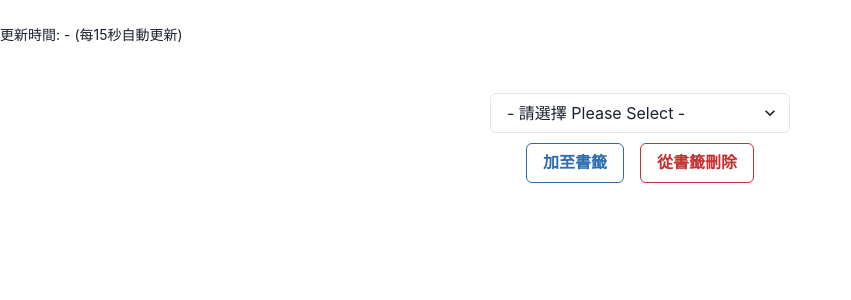
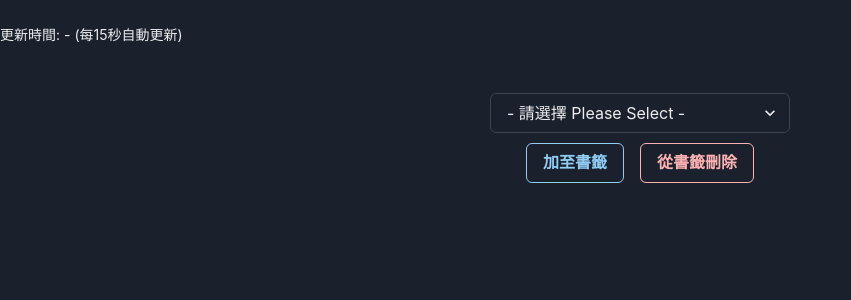
Before and after one commit to LaurenceLungo/Light-Rail-Radar, a React (Create React App) app: page / in a window 1280 px wide. Shown: the top 300 px of the page, without its empty margins (0-851 px from the left). Built offline with nearby package versions, Linux system fonts and the light colour scheme.

Commit message:
extend background color to notification bar, force UI to be dark mode only

```diff
--- a/public/index.html
+++ b/public/index.html
@@ -2,6 +2,8 @@
 <html lang="en">
   <head>
     <meta charset="utf-8" />
+    <meta name="apple-mobile-web-app-capable" content="yes"></meta>
+    <meta name="apple-mobile-web-app-status-bar-style" content="black-translucent"></meta>
     <link rel="icon" href="%PUBLIC_URL%/favicon.ico" />
     <meta name="viewport" content="width=device-width, initial-scale=1" />
     <meta name="theme-color" content="#000000" />
--- a/src/theme.js
+++ b/src/theme.js
@@ -1,8 +1,8 @@
 import { extendTheme } from "@chakra-ui/react";
 
 const config = {
-  initialColorMode: "light",
-  useSystemColorMode: true,
+  initialColorMode: "dark",
+  useSystemColorMode: false,
 };
 
 const theme = extendTheme({ config });
```
